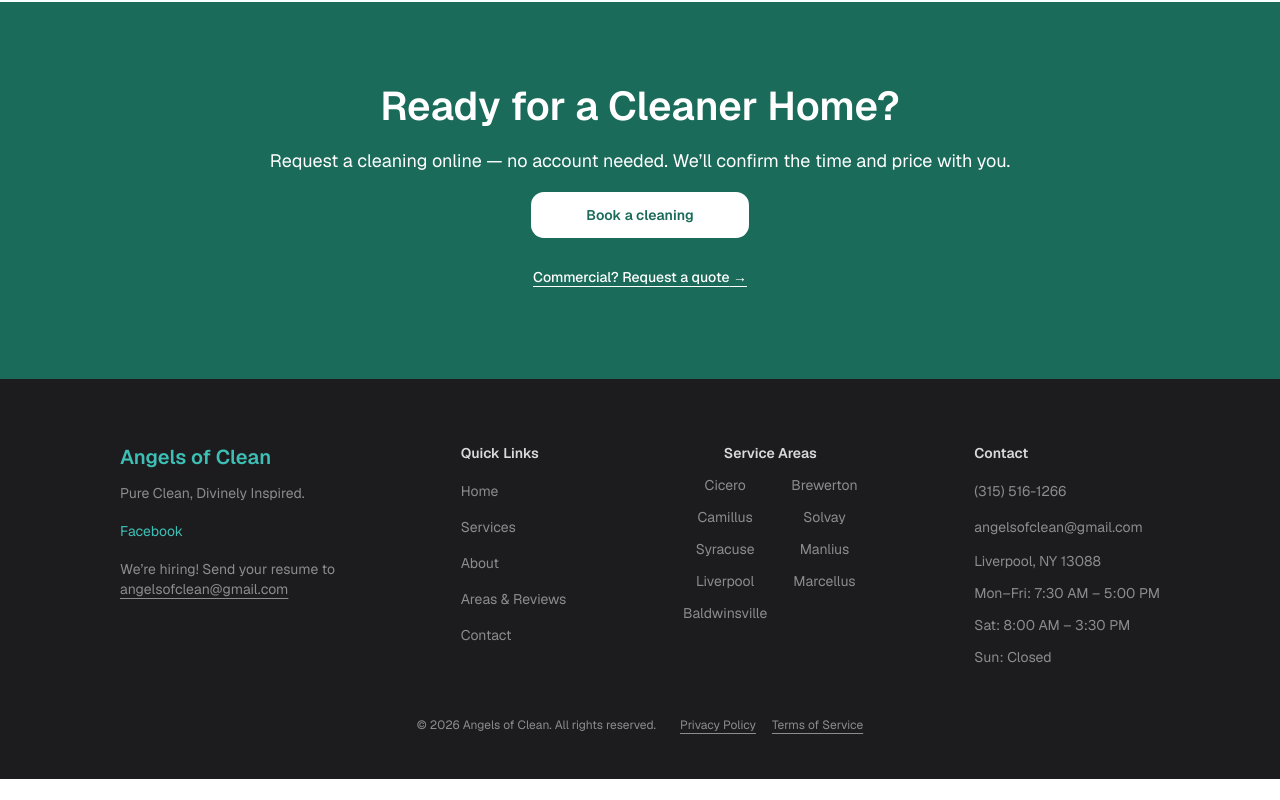
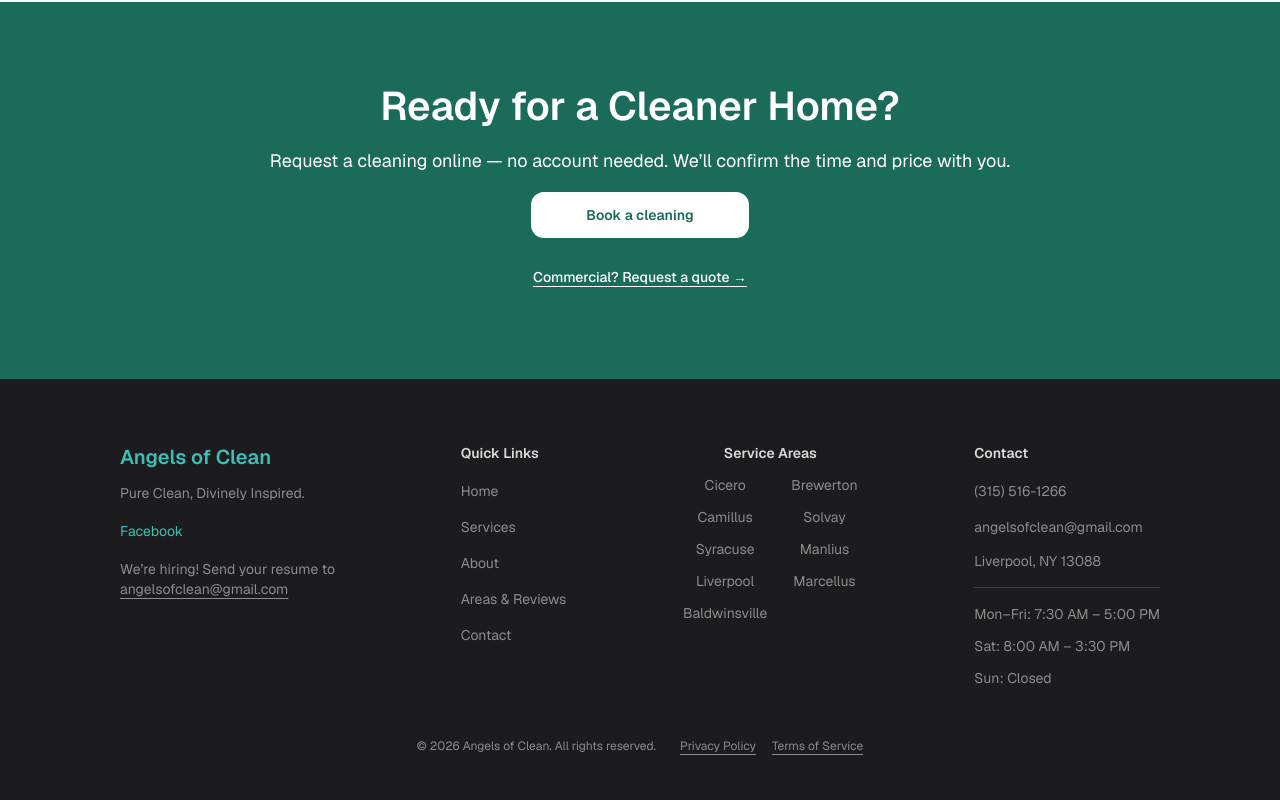
Before and after one commit to KaydenCouldBeBetter/angelsofclean, a Next.js app in the folder angels-of-clean/: page / in a window 1280 px wide. Shown: the part 2154-2954 px from the top of the page. Before the commit the page ends 2933 px from the top, so only its background shows below. Built offline with nearby package versions, Linux system fonts and the light colour scheme.

Commit message:
add divider between contact details and hours in footer

```diff
--- a/angels-of-clean/components/site/SiteFooter.tsx
+++ b/angels-of-clean/components/site/SiteFooter.tsx
@@ -75,11 +75,14 @@ export default function SiteFooter() {
                 {BUSINESS_EMAIL}
               </a>
               <p className="py-1 text-sm text-footer-muted">{BUSINESS_ADDRESS}</p>
-              {BUSINESS_HOURS.map((line) => (
-                <p key={line} className="py-1 text-sm text-footer-muted">
-                  {line}
-                </p>
-              ))}
+              {/* Decorative divider (border) separating contact details from hours. */}
+              <div className="mt-2 flex flex-col gap-1 border-t border-white/15 pt-3">
+                {BUSINESS_HOURS.map((line) => (
+                  <p key={line} className="py-1 text-sm text-footer-muted">
+                    {line}
+                  </p>
+                ))}
+              </div>
             </section>
           </div>
         </div>
```
